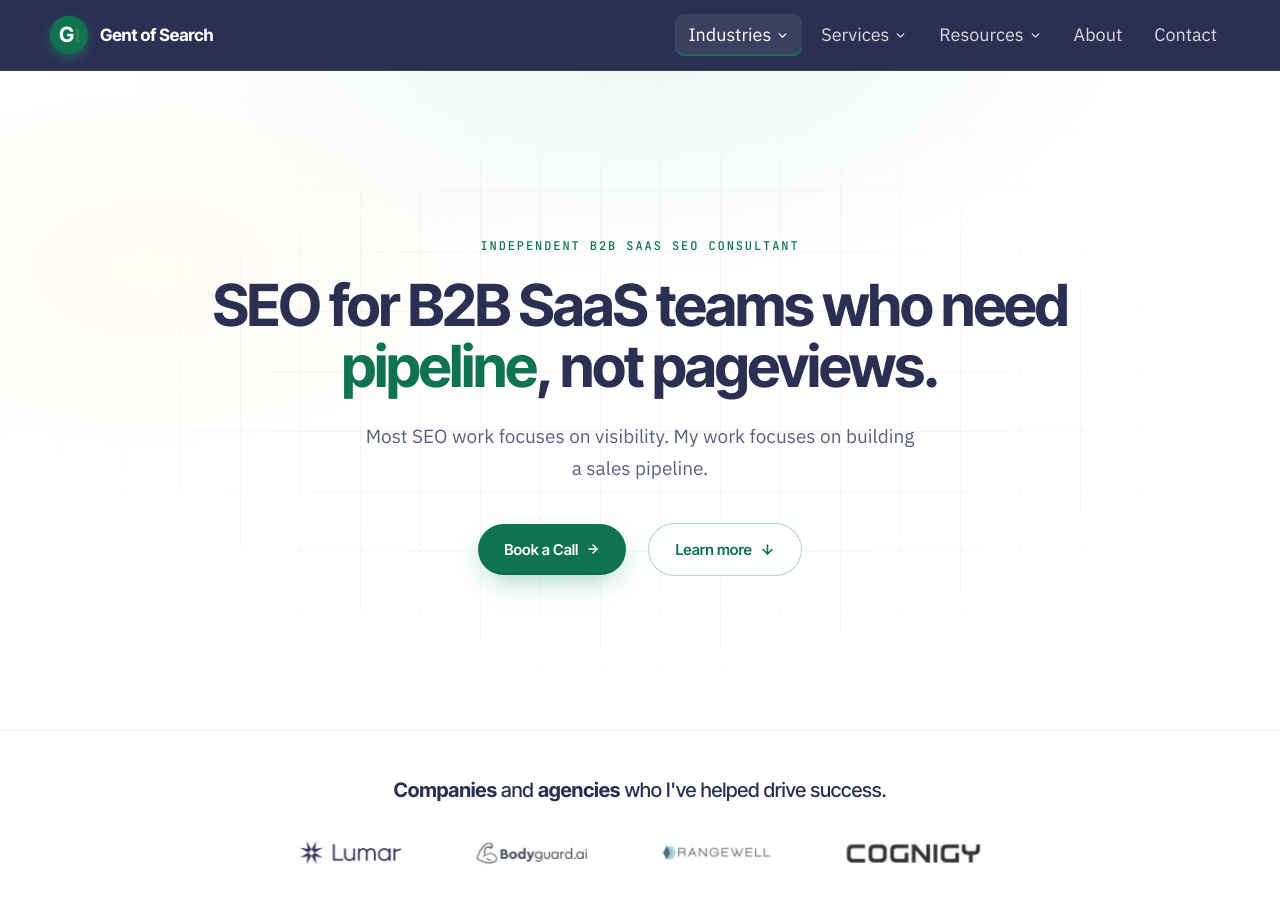
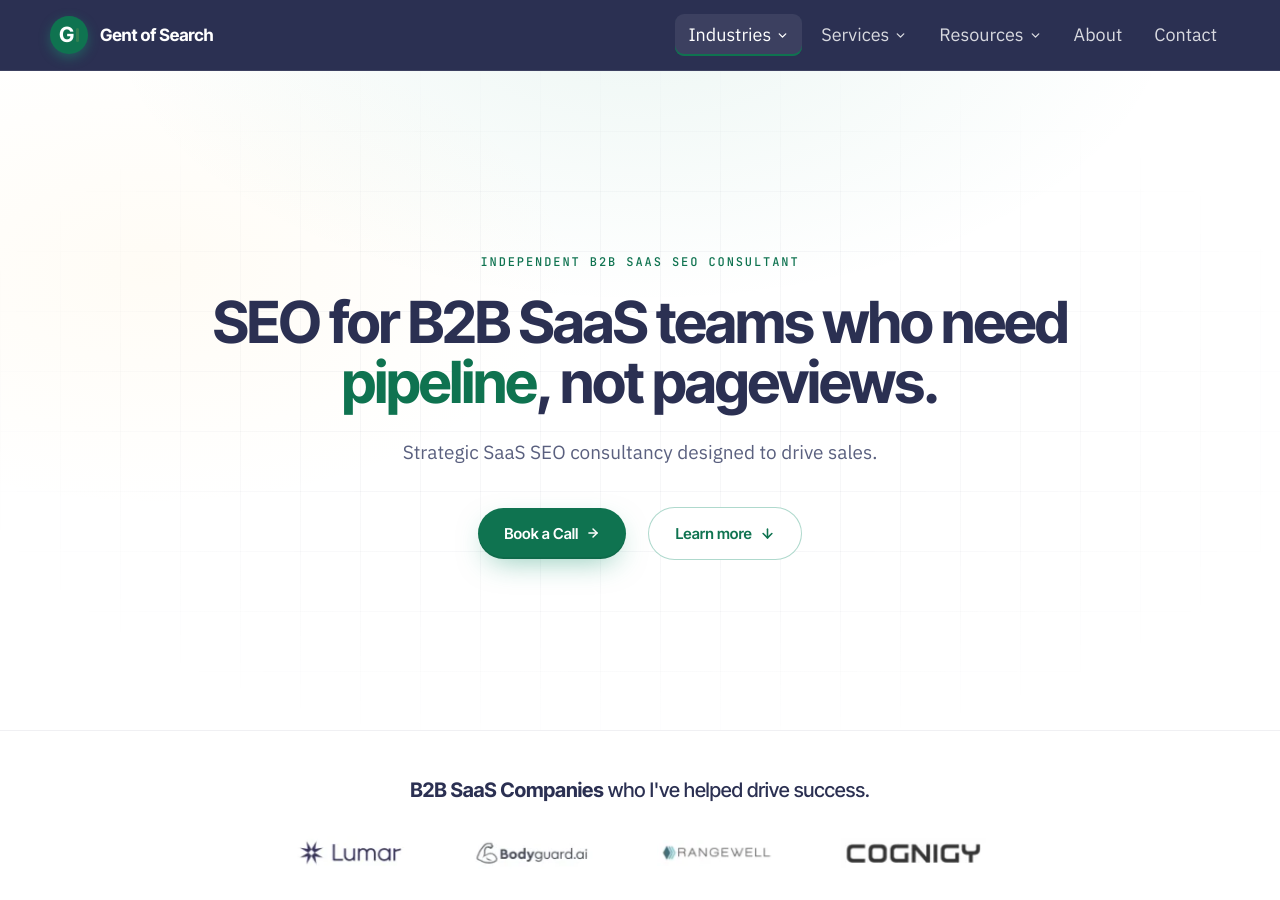
Before and after one commit to Gent-of-Search/gentofsearch.com, a Jekyll site: the page built from industry/b2b-saas.html, in a window 1280 px wide and 900 px high. Built offline with Jekyll 4.4.1, drawn with Linux system fonts in a browser that asks for light colours.

Commit message:
B2B SaaS: update hero subtitle + logo heading copy

```diff
--- a/industry/b2b-saas.html
+++ b/industry/b2b-saas.html
@@ -13,7 +13,7 @@ industry: b2b-saas
     <div style="position:relative; width:min(1180px,100% - 48px); margin:0 auto; padding:84px 0 72px; text-align:center;">
       <div style="font-family:'JetBrains Mono',monospace; font-size:12px; font-weight:500; letter-spacing:0.16em; text-transform:uppercase; color:#0F7350; margin-bottom:20px;">Independent B2B SaaS SEO Consultant</div>
       <h1 style="font-family:'Inter Tight',sans-serif; font-weight:700; font-size:clamp(38px,4.6vw,58px); line-height:1.04; letter-spacing:-0.035em; color:#2B3052; margin:0 auto 24px; max-width:900px;">SEO for B2B SaaS teams who need <span style="color:#0F7350;">pipeline</span>, not pageviews.</h1>
-      <p style="font-size:clamp(17px,1.5vw,19px); color:#5A607F; max-width:560px; margin:0 auto; line-height:1.7;">Most SEO work focuses on visibility. My work focuses on building a sales pipeline.</p>
+      <p style="font-size:clamp(17px,1.5vw,19px); color:#5A607F; max-width:560px; margin:0 auto; line-height:1.7;">Strategic SaaS SEO consultancy designed to drive sales.</p>
       <div style="display:flex; flex-wrap:wrap; justify-content:center; align-items:center; gap:22px; margin-top:38px;">
         <a href="https://calendar.app.google/Q7K8TY2cB71fhM7h9" target="_blank" rel="noopener" style="display:inline-flex; align-items:center; gap:8px; padding:14px 26px; border-radius:999px; font-family:'Inter Tight',sans-serif; font-weight:600; font-size:15px; background:#0F7350; color:#FFFFFF; text-decoration:none; box-shadow:0 10px 30px -10px rgba(26,147,111,0.55), inset 0 -2px 0 rgba(0,0,0,0.08);">Book a Call<svg width="14" height="14" viewBox="0 0 24 24" fill="none" stroke="currentColor" stroke-width="2.5" stroke-linecap="round" stroke-linejoin="round"><line x1="5" y1="12" x2="19" y2="12"></line><polyline points="12 5 19 12 12 19"></polyline></svg></a>
         <a href="#overview" style="display:inline-flex; align-items:center; gap:8px; padding:14px 26px; border-radius:999px; font-family:'Inter Tight',sans-serif; font-weight:600; font-size:15px; color:#0F7350; text-decoration:none; background:#FFFFFF; border:1px solid rgba(26,147,111,0.35);">Learn more<svg width="15" height="15" viewBox="0 0 24 24" fill="none" stroke="currentColor" stroke-width="2.5" stroke-linecap="round" stroke-linejoin="round"><line x1="12" y1="5" x2="12" y2="19"></line><polyline points="19 12 12 19 5 12"></polyline></svg></a>
@@ -24,7 +24,7 @@ industry: b2b-saas
   <!-- ===================== CLIENT LOGOS ===================== -->
   <section style="padding:44px 0 42px; background:#FFFFFF; border-top:1px solid rgba(43,48,82,0.07);">
     <div style="width:min(1180px,100% - 48px); margin:0 auto; text-align:center;">
-      <p style="font-family:'Inter Tight',sans-serif; font-size:clamp(16px,1.7vw,20px); font-weight:500; color:#2B3052; letter-spacing:-0.01em; margin:0 0 30px;"><strong style="font-weight:700;">Companies</strong> and <strong style="font-weight:700;">agencies</strong> who I've helped drive success.</p>
+      <p style="font-family:'Inter Tight',sans-serif; font-size:clamp(16px,1.7vw,20px); font-weight:500; color:#2B3052; letter-spacing:-0.01em; margin:0 0 30px;"><strong style="font-weight:700;">B2B SaaS Companies</strong> who I've helped drive success.</p>
     </div>
     <div style="display:flex; flex-wrap:wrap; align-items:center; justify-content:center; gap:36px 64px; width:min(1080px,100% - 48px); margin:0 auto;">
       <img src="{{ '/assets/logos/14-lumar.webp' | relative_url }}" alt="Lumar (DeepCrawl)" style="height:34px; width:auto; object-fit:contain; opacity:0.8;">
```
